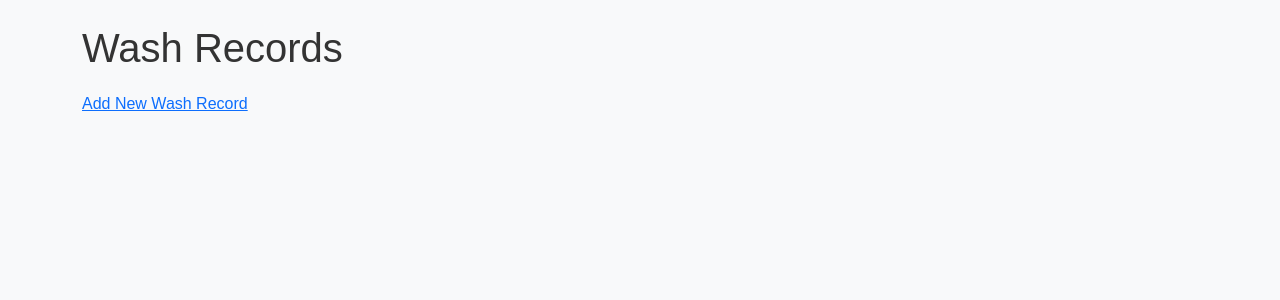
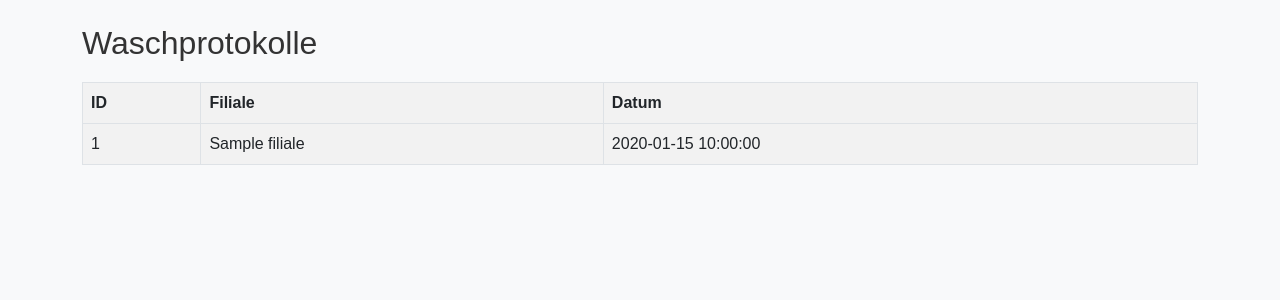
Before and after one commit to omaryajib/niagara-carwash, a Flask app: template templates/wash_records.html in a window 1280 px wide. Shown: the part 76-376 px from the top of the page. Run offline with Flask 3, Linux system fonts and the light colour scheme; the template is opened without the code that fills it: most values are stand-ins (such as "Sample title", 1, 10 or a date in 2020); some libraries are stand-ins or nearby versions.

Commit message:
Fix wash_records route and template

```diff
--- a/app.py
+++ b/app.py
@@ -82,6 +82,61 @@ def dashboard():
     except Exception as e:
         return render_template('error.html', error=str(e))
 
+@app.route('/wash_records')
+def wash_records():
+    if not session.get('user'):
+        return redirect(url_for('login'))
+
+    try:
+        rows = query_db('SELECT id, filiale, wash_date FROM washes ORDER BY wash_date DESC')
+        washes = []
+        for row in rows:
+            washes.append({
+                'id': row[0],
+                'filiale': row[1],
+                'wash_date': row[2]
+            })
+        return render_template('wash_records.html', washes=washes, username=session['user']['username'])
+    except Exception as e:
+        return render_template('error.html', error=str(e))
+
+
+@app.route('/stock')
+def stock():
+    if not session.get('user'):
+        return redirect(url_for('login'))
+    return render_template('stock.html', username=session['user']['username'])
+
+@app.route('/daily_entry', methods=['GET', 'POST'])
+def daily_entry():
+    if not session.get('user'):
+        return redirect(url_for('login'))
+    if request.method == 'POST':
+        filiale = request.form['filiale']
+        normal_umsatz = float(request.form['normal_umsatz'] or 0)
+        subscription_card = float(request.form['subscription_card'] or 0)
+        subscription_lastschrift = float(request.form['subscription_lastschrift'] or 0)
+        water_cost = float(request.form['water_cost'] or 0)
+        energy_cost = float(request.form['energy_cost'] or 0)
+        product_cost = float(request.form['product_cost'] or 0)
+
+        execute_db('''INSERT INTO daily_sales (filiale, normal_umsatz, subscription_card, subscription_lastschrift, water_cost, energy_cost, product_cost)
+                      VALUES (%s, %s, %s, %s, %s, %s, %s)''',
+                   [filiale, normal_umsatz, subscription_card, subscription_lastschrift, water_cost, energy_cost, product_cost])
+        return redirect(url_for('dashboard'))
+    return render_template('daily_entry.html', username=session['user']['username'])
+
+@app.route('/add_wash', methods=['GET', 'POST'])
+def add_wash():
+    if not session.get('user'):
+        return redirect(url_for('login'))
+    form = WashRecordForm()
+    if form.validate_on_submit():
+        filiale = form.filiale.data
+        execute_db('INSERT INTO washes (filiale) VALUES (%s)', [filiale])
+        return redirect(url_for('dashboard'))
+    return render_template('add_wash.html', form=form, username=session['user']['username'])
+
 @app.route('/register', methods=['GET', 'POST'])
 def register():
     form = RegistrationForm()
--- a/templates/wash_records.html
+++ b/templates/wash_records.html
@@ -1,9 +1,30 @@
 {% extends 'base.html' %}
 
-{% block title %}Wash Records{% endblock %}
+{% block title %}Waschprotokolle{% endblock %}
 
 {% block content %}
-    <h1>Wash Records</h1>
-    <p><a href="{{ url_for('add_wash') }}">Add New Wash Record</a></p>
+<h2>Waschprotokolle</h2>
 
-    {% endblock %}
+{% if washes %}
+    <table class="table table-striped">
+        <thead>
+            <tr>
+                <th>ID</th>
+                <th>Filiale</th>
+                <th>Datum</th>
+            </tr>
+        </thead>
+        <tbody>
+            {% for wash in washes %}
+            <tr>
+                <td>{{ wash.id }}</td>
+                <td>{{ wash.filiale }}</td>
+                <td>{{ wash.wash_date }}</td>
+            </tr>
+            {% endfor %}
+        </tbody>
+    </table>
+{% else %}
+    <p>Keine Waschvorgänge gefunden.</p>
+{% endif %}
+{% endblock %}
```
